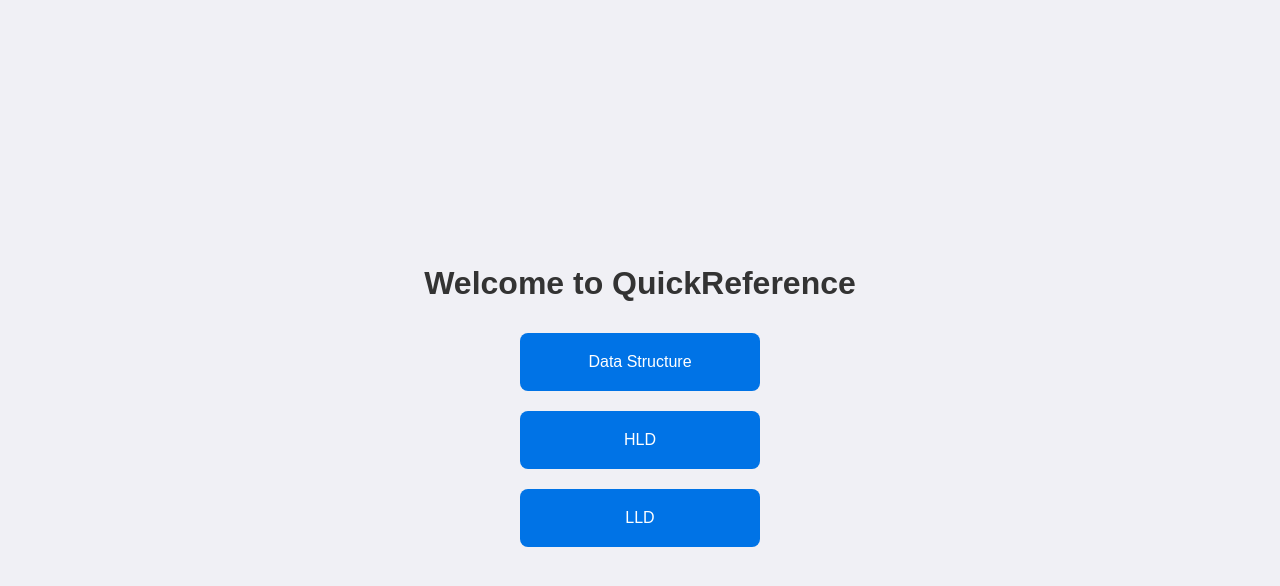
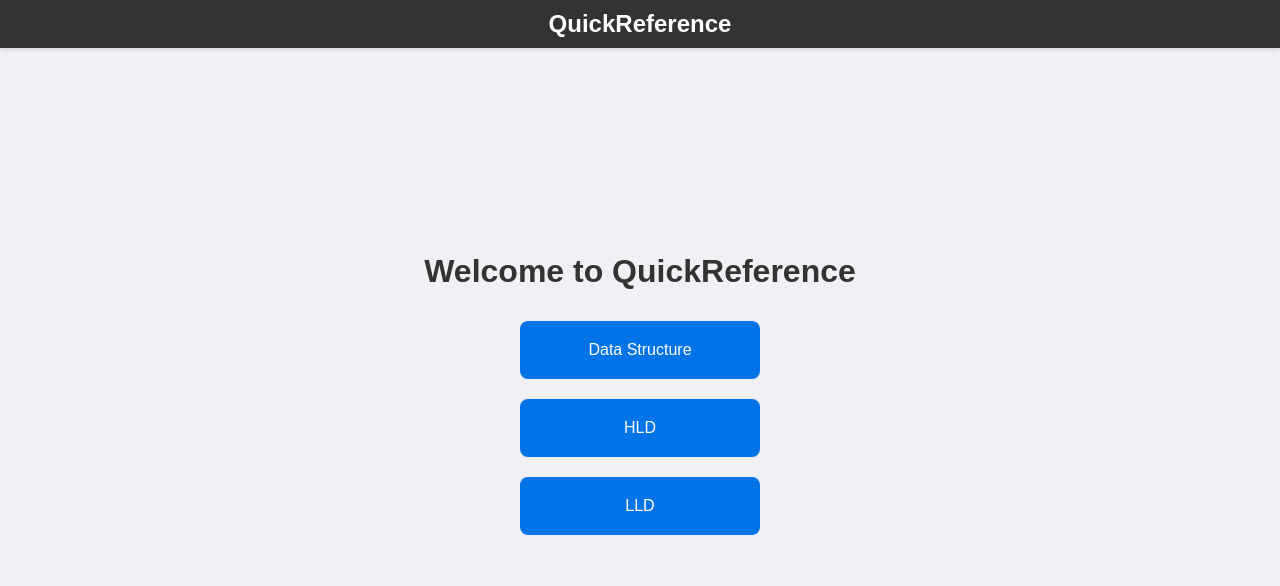
Before and after one commit to aprasad1011/quickreference, a plain HTML site: page index.html in a window 1280 px wide. Drawn offline with Linux system fonts and the light colour scheme.

Commit message:
added sticky header

```diff
--- a/css/styles.css
+++ b/css/styles.css
@@ -7,14 +7,32 @@ body {
     color: #333;
 }
 
+/* Sticky header styling */
+header {
+    position: sticky;
+    top: 0;
+    background-color: #333;
+    color: white;
+    padding: 10px 0;
+    text-align: center;
+    z-index: 1000;
+    box-shadow: 0 2px 4px rgba(0, 0, 0, 0.1);
+}
+
+header h1 {
+    margin: 0;
+    font-size: 24px;
+}
+
 /* Centering the content */
 .container {
     display: flex;
     flex-direction: column;
     align-items: center;
     justify-content: center;
-    height: 100vh;
+    min-height: 80vh;
     text-align: center;
+    padding-top: 20px; /* Add padding to ensure content isn't hidden behind the sticky header */
 }
 
 /* Styling for the functional boxes */
--- a/index.html
+++ b/index.html
@@ -7,6 +7,9 @@
     <link rel="stylesheet" href="css/styles.css">
 </head>
 <body>
+<header>
+    <h1>QuickReference</h1>
+</header>
 <div class="container">
     <h1>Welcome to QuickReference</h1>
     <div class="box"><a href="data-structure/index.html">Data Structure</a></div>
```
Also changed, not shown: data-structure/index.html (+3 -0 lines), data-structure/list.html (+3 -0 lines).
